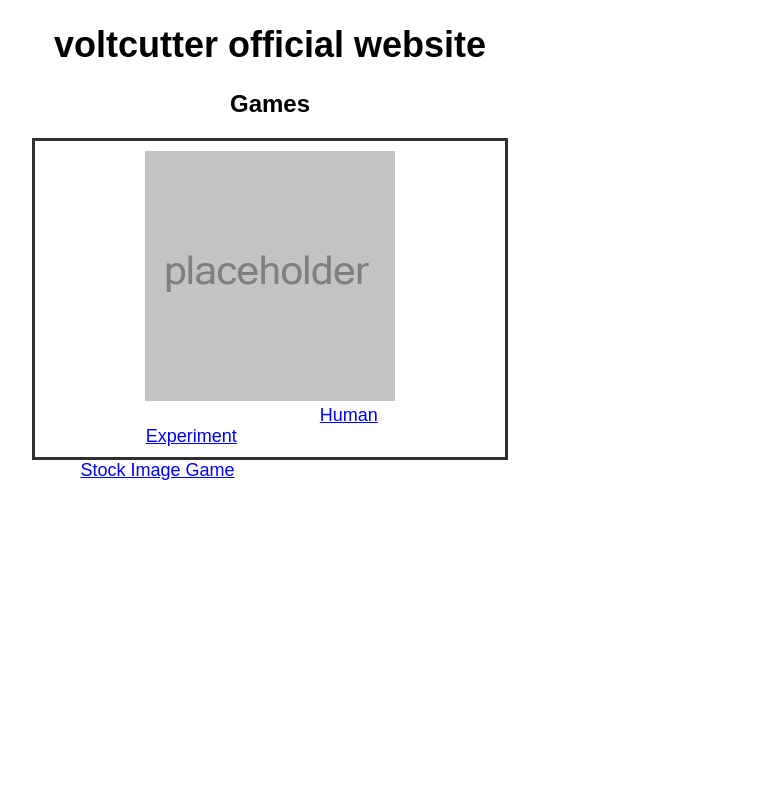
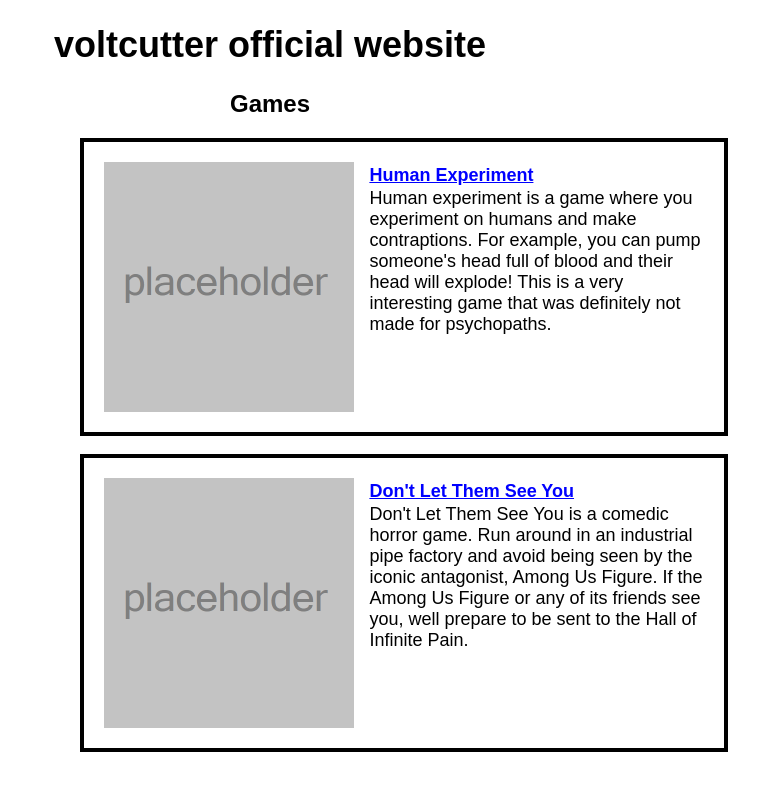
Before and after one commit to voltcutter/voltcutter.github.io, a PHP site: page / in a window 1280 px wide. Shown: the whole page, without its empty margins (370-1129 px from the left). Run offline with PHP 8.4, Linux system fonts and the light colour scheme.

Commit message:
woah, now it's cool

```diff
--- a/index.html
+++ b/index.html
@@ -9,13 +9,20 @@
 	<body>
 	<h1>voltcutter official website</h1>
 	<h2>Games</h2>
-	<div class="gameLink">
+	<div class="content">
 		<img src="placeholder.png" width=250px>
-		<br>
-		<a class="inline" href="https://voltcutter.github.io/human-experiment/">Human Experiment</a>
+		<h3><a href="https://voltcutter.github.io/human-experiment">Human Experiment</a></h3>
+		<p>Human experiment is a game where you experiment on humans and make contraptions. For example, you can pump someone's head full of blood and their head will explode! This is a very interesting game that was definitely not made for psychopaths.</p>
 	</div>
 
-	<a href="https://drive.google.com/drive/folders/1oVVbLrfEJdnna-l9OB4-U80jTENEI_98?usp=sharing">Stock Image Game</a>
+	<br>
+
+	<div class="content">
+		<img src="placeholder.png" width=250px>
+		<h3><a href="https://example.com">Don't Let Them See You</a></h3>
+		<p>Don't Let Them See You is a comedic horror game. Run around in an industrial pipe factory and avoid being seen by the iconic antagonist, Among Us Figure. If the Among Us Figure or any of its friends see you, well prepare to be sent to the Hall of Infinite Pain.</p>
+	</div>
+
 	<script src="script.js"></script>
 	</body>
 </html>
--- a/style.css
+++ b/style.css
@@ -18,14 +18,6 @@ p {
 }
 
 a {
-	margin-left: 35%;
-	margin-right: 35%;
-	font-family: Arial, sans-serif;
-	color: #0000ff;
-	font-size: 18px;
-}
-
-inline {
 	font-family: Arial, sans-serif;
 	color: #0000ff;
 	font-size: 18px;
@@ -60,11 +52,28 @@ li {
     font-family: Arial, sans-serif;
 }
 
-div.gameLink {
-	margin: auto;
-	border-style: solid;
-	border-color: #303030;
-	padding: 10px;
-	text-align: center;
-	width: 450px;
+.content {
+    width: 600px;
+    border: 4px solid black;
+    padding: 20px;
+    overflow: hidden;
+	margin-left: 35%;
+	margin-right: 35%;
 }
+
+.content img {
+    margin-right: 15px;
+    float: left;
+}
+
+.content h3,
+.content p{
+    margin-left: 15px;
+    display: block;
+    margin: 2px 0 0 0;
+	font-family: Arial, Helvetica, sans-serif;
+}
+
+img.leftImg {
+	float: left;
+}
```
